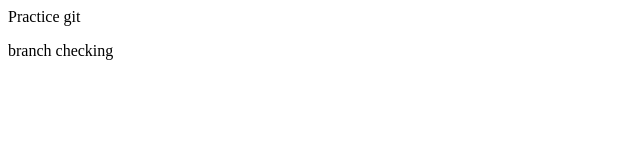
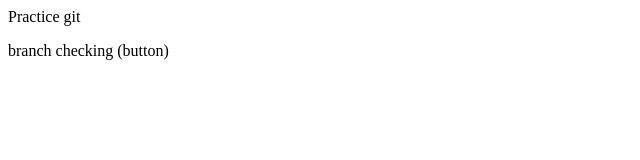
Before and after one commit to aungshu1999/newdemo, a plain HTML site: page index.html in a window 1280 px wide. Shown: the full height of the page, 0-640 px from the left. Drawn offline with Linux system fonts and the light colour scheme.

```diff
--- a/index.html
+++ b/index.html
@@ -1,2 +1,2 @@
 <p>Practice git</p>
-<p>branch checking</p>
+<p>branch checking (button)</p>
```
